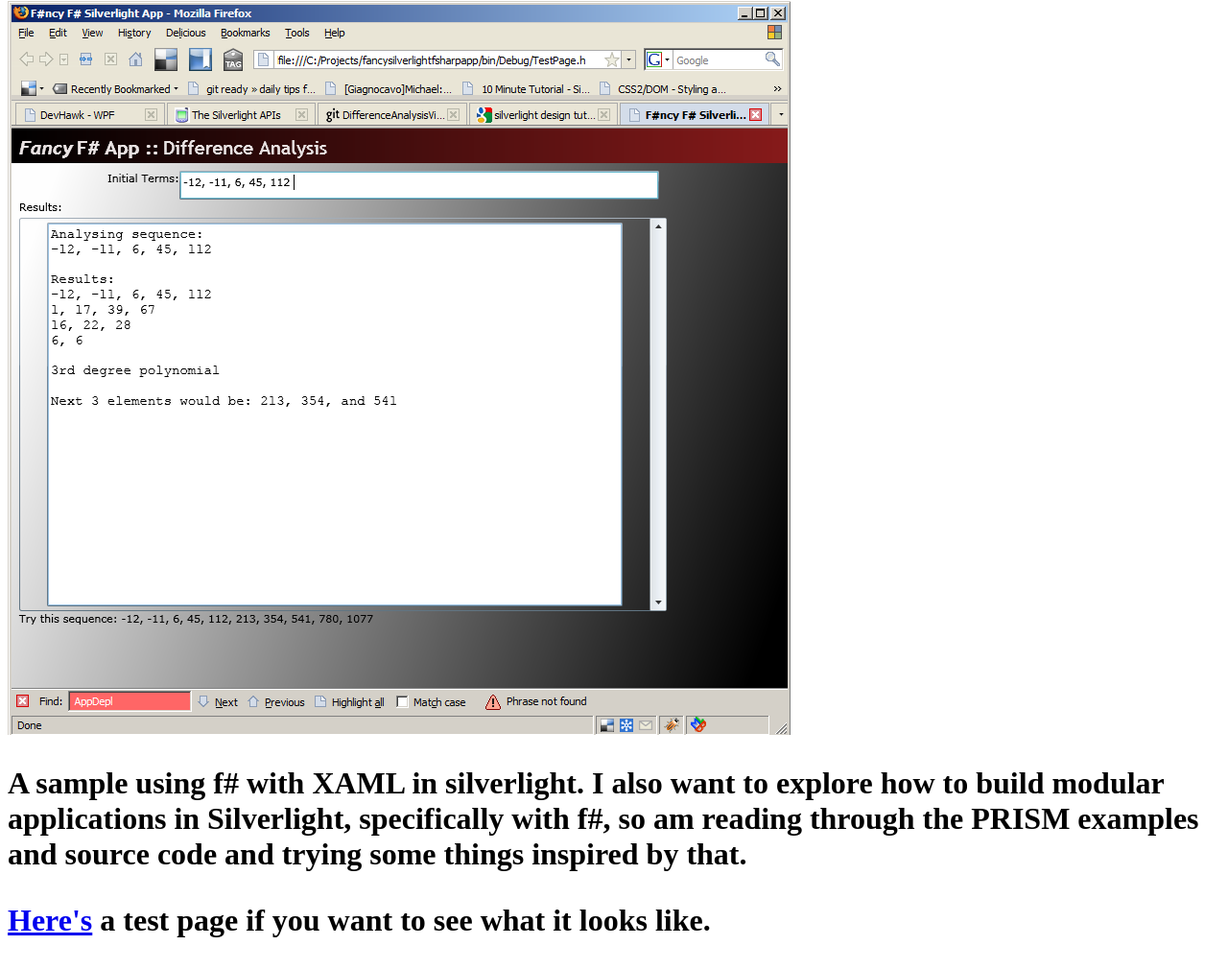
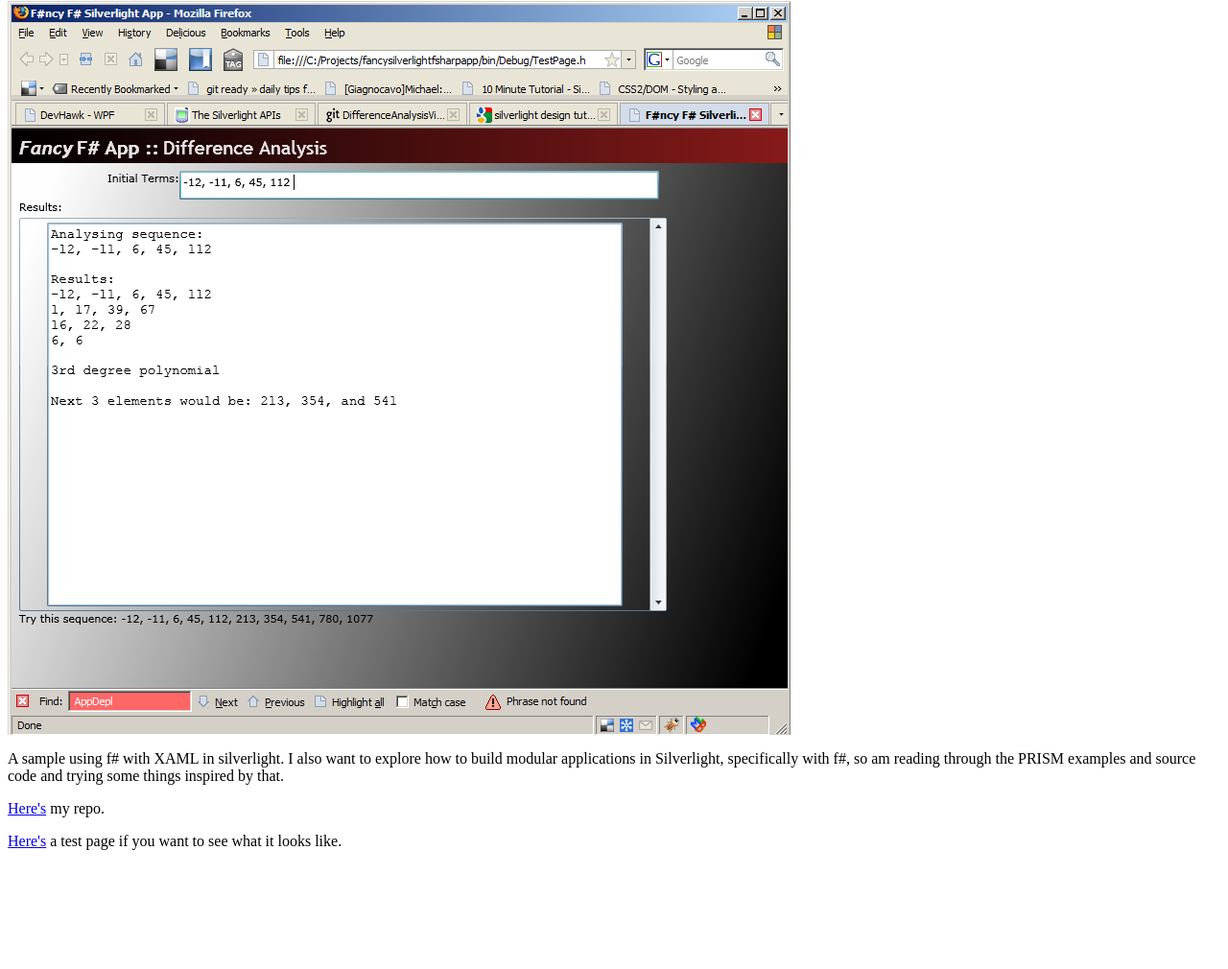
Before and after one commit to cbilson/fancysilverlightfsharpapp, a plain HTML site: page index.html in a window 1280 px wide. Shown: the part 65-1075 px from the top of the page at 96% size. After the commit the page ends 967 px from the top, so only its background shows below. Drawn offline with Linux system fonts and the light colour scheme.

Commit message:
* Fixed index.html (closed h1 tag and added link to the repo)

```diff
--- a/index.html
+++ b/index.html
@@ -1,11 +1,12 @@
 <html>
 
 <body>
-<h1>Fancy Silverlight F# App<h1>
+<h1>Fancy Silverlight F# App</h1>
 <img src="FancyScreenshot.png" title="Screenshot" />
 <p>A sample using f# with XAML in silverlight. I also want to explore how to build modular applications
 in Silverlight, specifically with f#, so am reading through the PRISM examples and source code and trying
 some things inspired by that.</p>
+<p><a href="http://github.com/cbilson/fancysilverlightfsharpapp/tree/master">Here's</a> my repo.</p>
 <p><a href="TestPage.html">Here's</a> a test page if you want to see what it looks like.</a></p>
 </body>
 </html>
```
